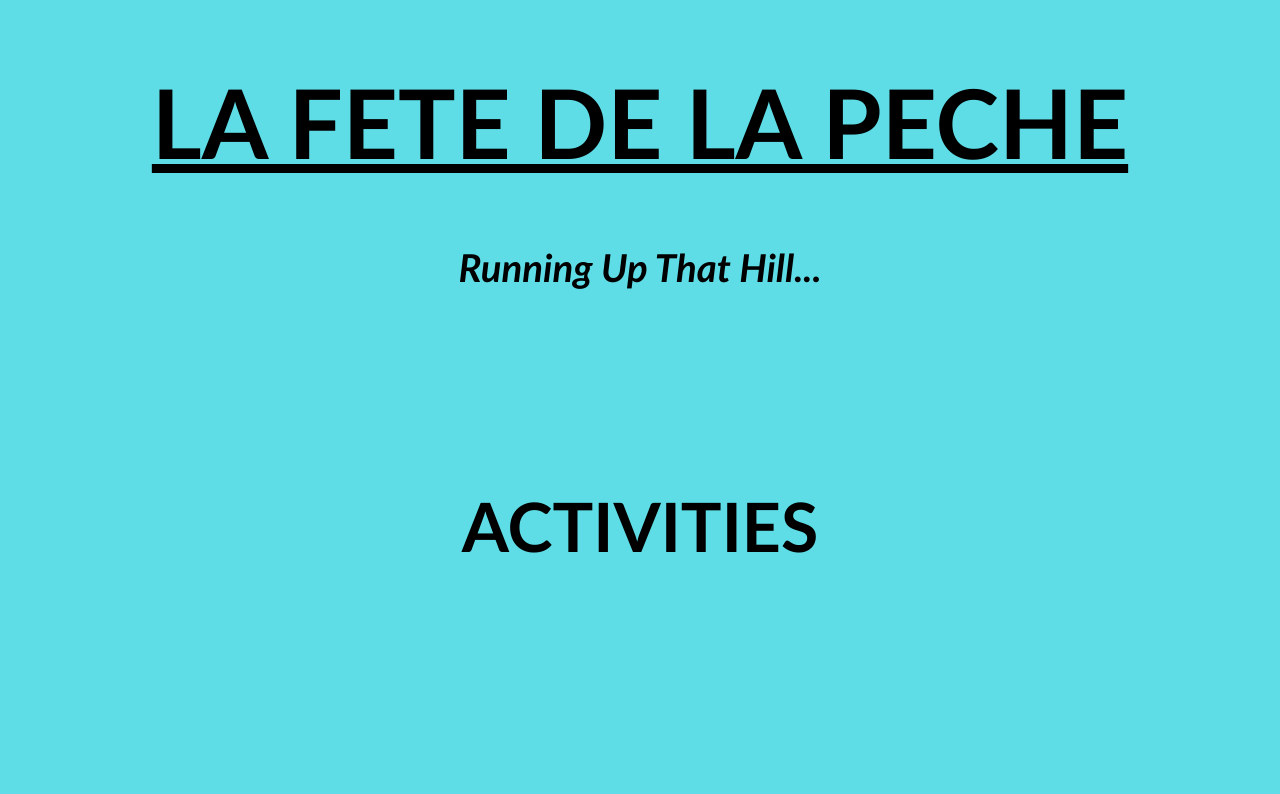
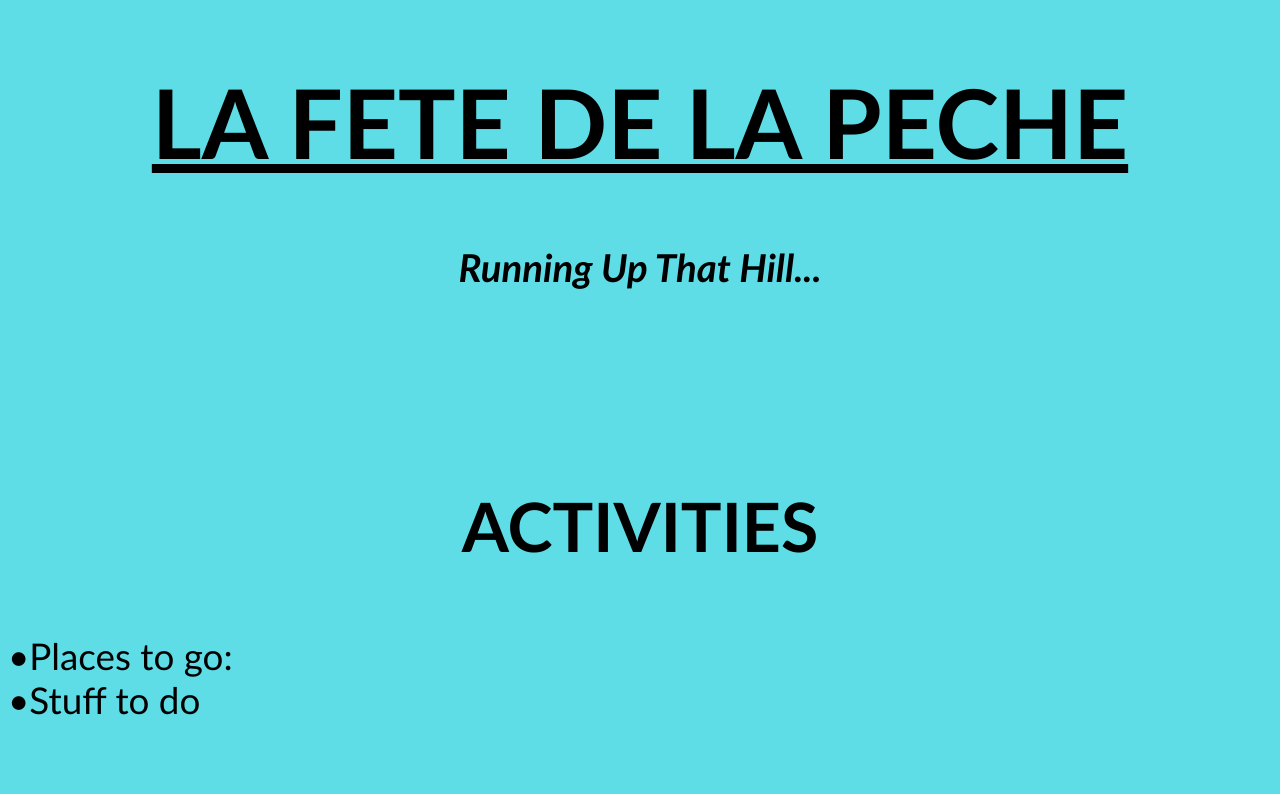
Before and after one commit to zac-moon/france23, a plain HTML site: page docs/index.html in a window 1280 px wide. Shown: the top 794 px of the page. Drawn offline with Linux system fonts and the light colour scheme.

Commit message:
added stuff to activities

```diff
--- a/docs/index.html
+++ b/docs/index.html
@@ -28,7 +28,7 @@
     <br><br><br><br>
     <h3 align = "center">ACTIVITIES</h3>
     <div id="activityCont">
-        <p></p>
+        <p>•Places to go:<br>•Stuff to do</p>
     </div>
     <br><br><br><br><br>
     <h3 align="center">DETAILS</h3>
```
